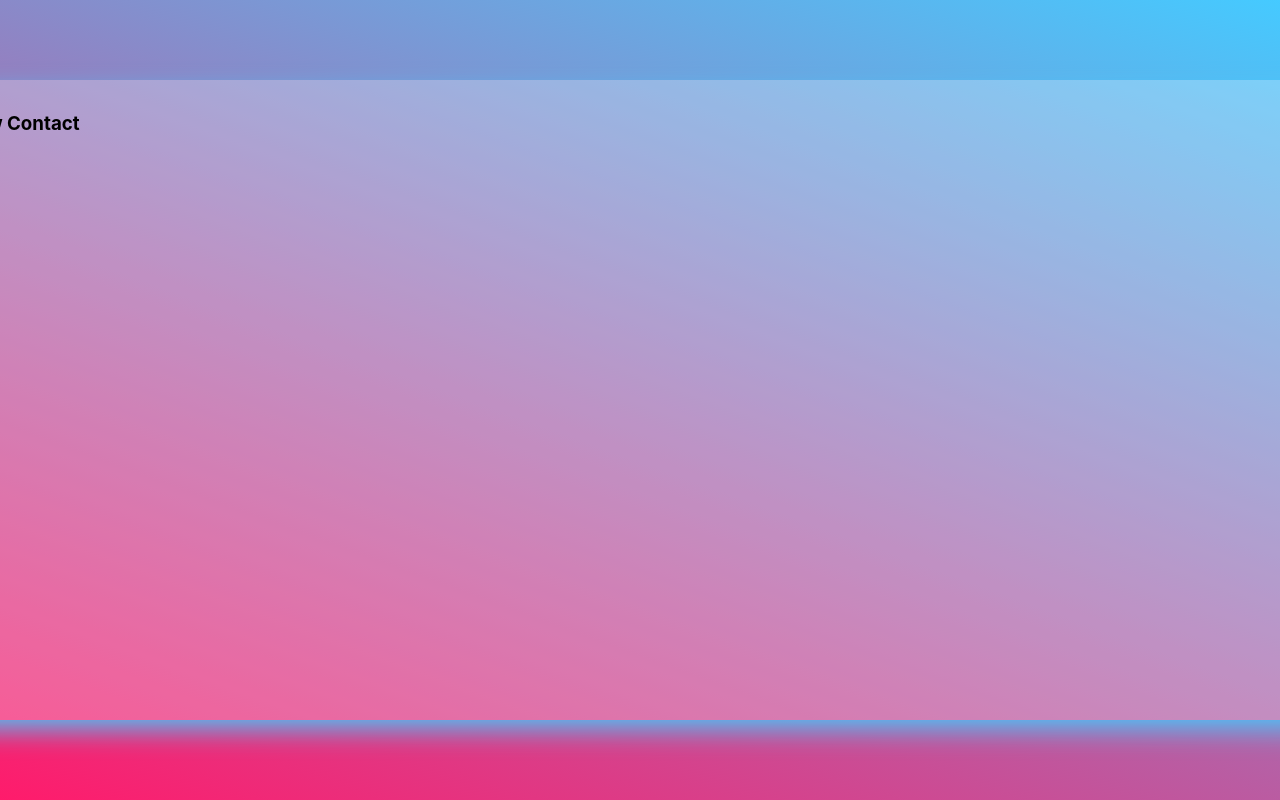
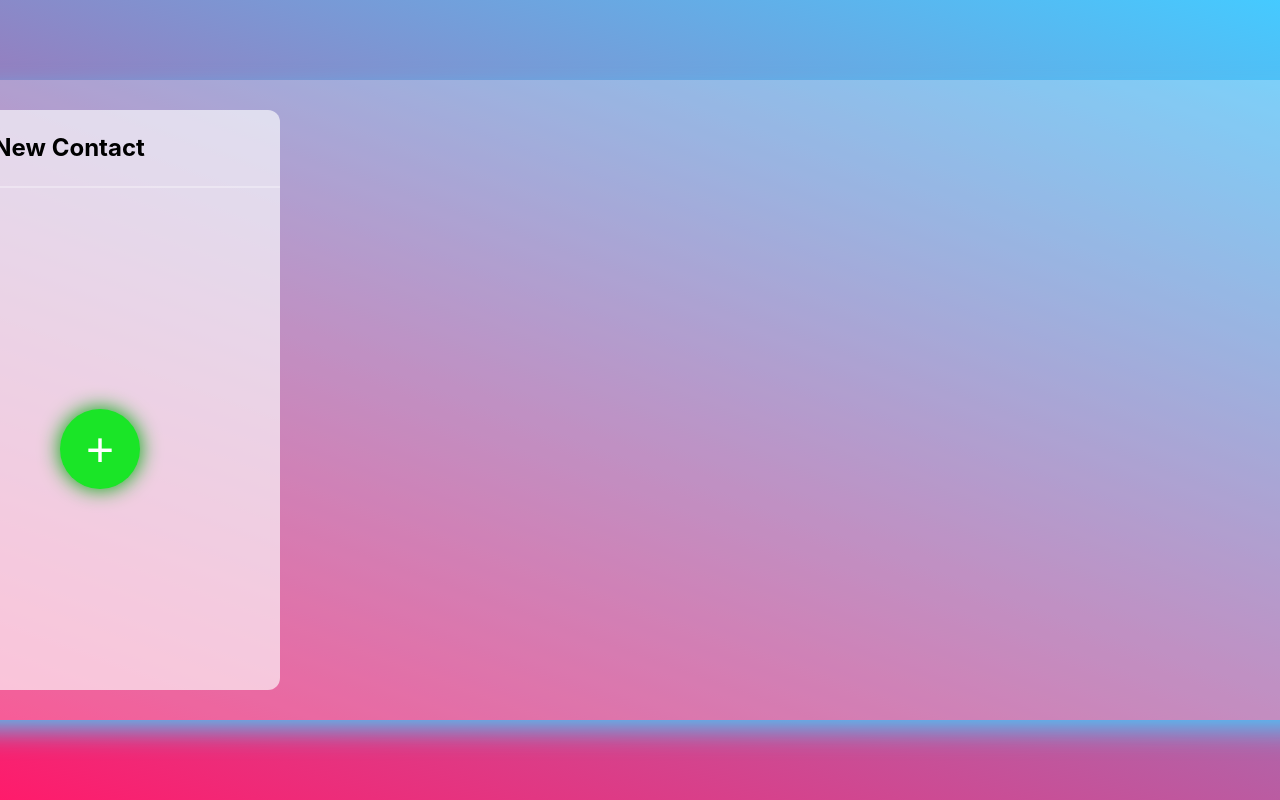
Before and after one commit to Movahed-m/Contact-App, a React (Vite) app: page / in a window 1280 px wide. Shown: the top 800 px of the page. Built offline with nearby package versions, Linux system fonts and the light colour scheme.

Commit message:
adding styles of FormContainer

```diff
--- a/src/components/App.jsx
+++ b/src/components/App.jsx
@@ -19,7 +19,7 @@ function App() {
   });
 
   return (
-    <div className={styles.container}>
+    <div className={styles["container"]}>
       <FormContainer setShow={setShow} show={show}>
         <Form contact={contact} setContact={setContact} setShow={setShow}>
           <PhotoContainer
--- a/src/components/Aside-form/FormContainer.jsx
+++ b/src/components/Aside-form/FormContainer.jsx
@@ -1,10 +1,12 @@
+import styles from "../../styles/Aside-form/FormContainer.module.css";
+
 const FormContainer = ({ show: { showForm }, setShow, children }) => {
   const showHandler = () => {
     setShow((show) => ({ ...show, showForm: true }));
   };
   return (
     <>
-      <div>
+      <div className={styles["form-container"]}>
         <h3>Add New Contact</h3>
         <button onClick={showHandler}>+</button>
       </div>
--- a/src/styles/App.module.css
+++ b/src/styles/App.module.css
@@ -6,4 +6,5 @@
   border-radius: 20px;
   padding: 30px;
   box-shadow:-7px 11px 28px -3px rgba(69,202,255,1);
+  position: relative;
 }
--- /dev/null
+++ b/src/styles/Aside-form/FormContainer.module.css
@@ -0,0 +1,34 @@
+.form-container {
+    width: 25%;
+    height: 100%;
+    display: flex;
+    flex-direction: column;
+    justify-content: flex-start;
+    background-color: #ffffffa1;
+    border-radius: 12px;
+}
+
+.form-container h3 {
+    width: 100%;
+    font-size: 1.5rem;
+    color: #000000;
+    margin: 20px 0;
+    padding: 0 0 20px 20px;
+    border-bottom: 2px solid #ffffff4f;
+}
+
+.form-container button {
+    margin: auto;
+    width: 80px;
+    height: 80px;
+    border-radius: 100%;
+    font-size: 3rem;
+    background-color: #1AE527;
+    box-shadow: 0 0 20px 1px #0fad19;
+    color: #fff;
+    transition: all .25s ease-in-out;
+}
+
+.form-container button:hover {
+    box-shadow: 0 0 30px 1px #1AE527;
+}
--- a/src/styles/global.css
+++ b/src/styles/global.css
@@ -21,3 +21,7 @@ body {
   align-items: center;
   background: linear-gradient(20deg,#ff1b6b , #45caff);
 }
+
+button {
+  cursor: pointer;
+}
```
